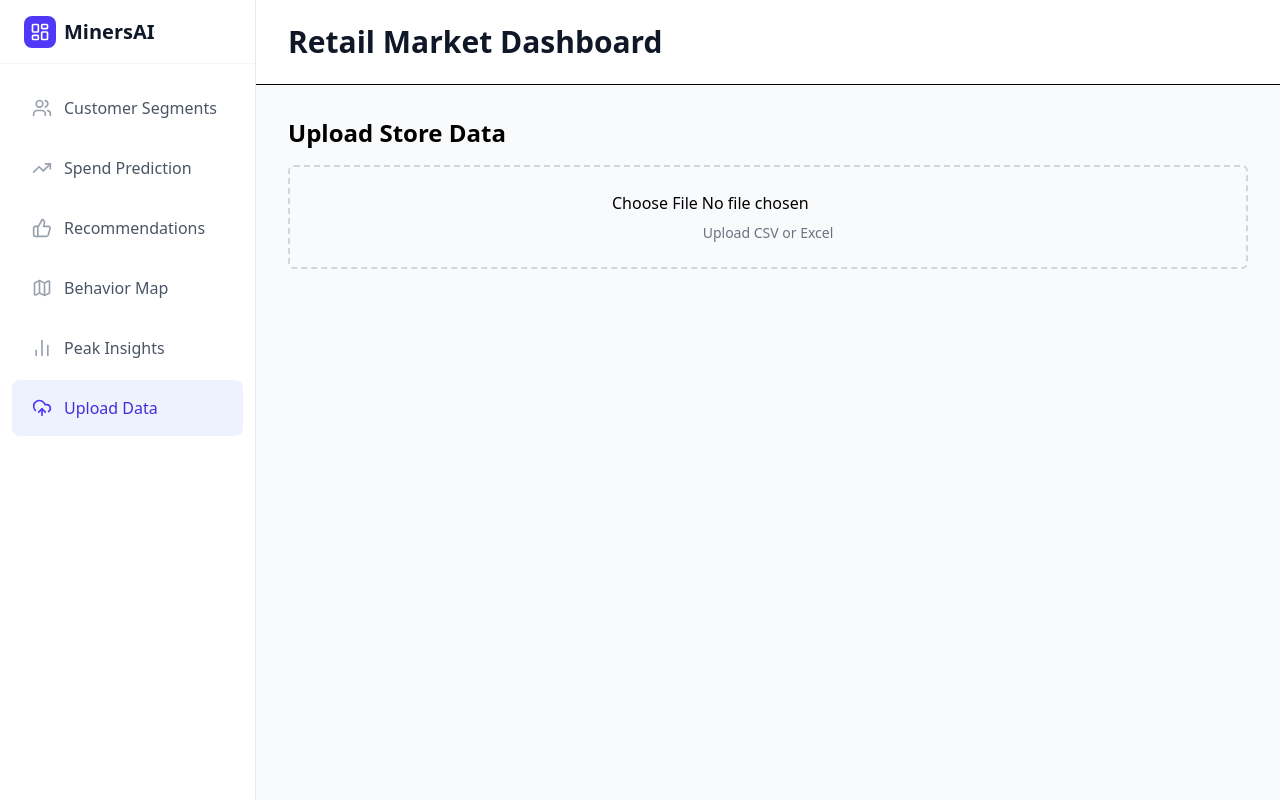
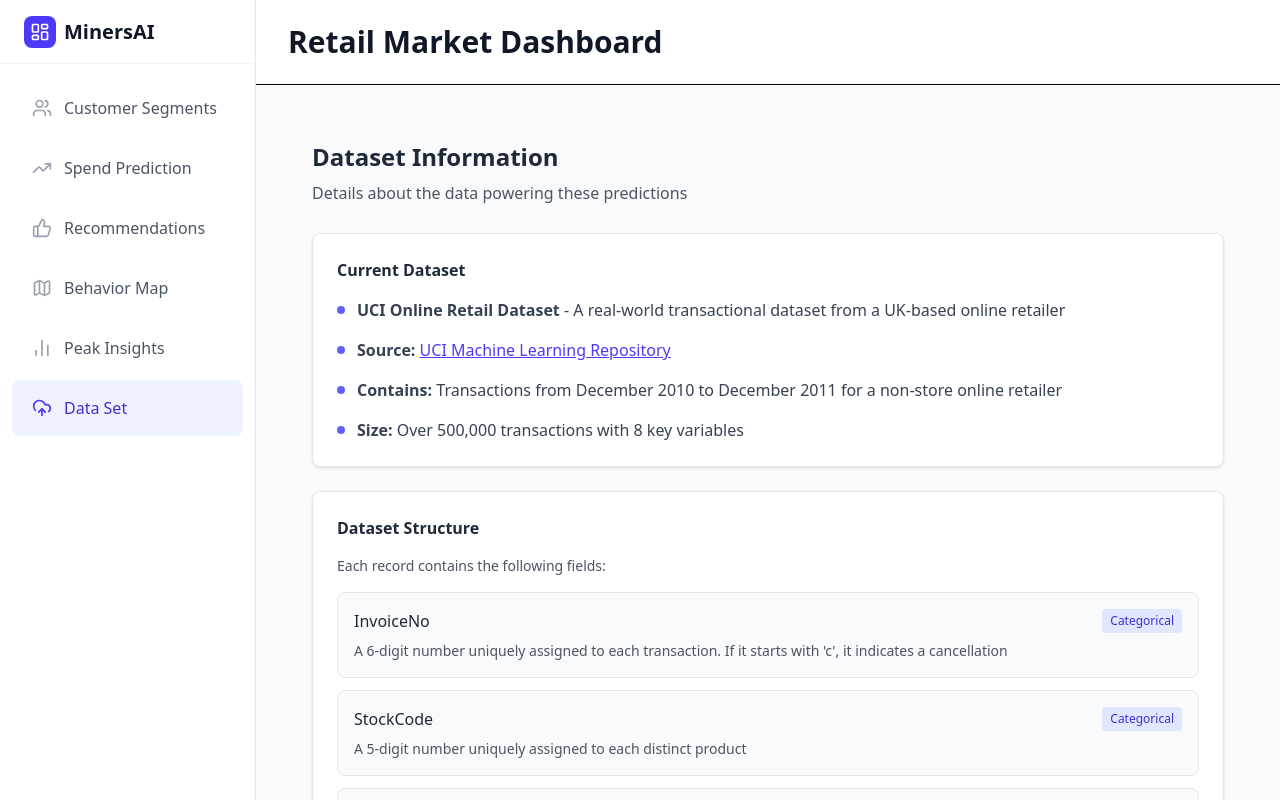
Before and after one commit to Sumit210106/retail-market-behaviour, a React (Vite) app in the folder frontend/: page /upload in a window 1280 px wide. Built offline with nearby package versions, Linux system fonts and the light colour scheme.

Commit message:
feat: dataset

```diff
--- a/frontend/src/components/Sidebar.jsx
+++ b/frontend/src/components/Sidebar.jsx
@@ -26,7 +26,7 @@ const menuItems = [
   { icon: ThumbsUp, label: "Recommendations", path: "/recommendations" },
   { icon: Map, label: "Behavior Map", path: "/behavior-map" },
   { icon: BarChart2, label: "Peak Insights", path: "/peak-insights" },
-  { icon: UploadCloud, label: "Upload Data", path: "/upload" },
+  { icon: UploadCloud, label: "Data Set", path: "/upload" },
 ];
 
 export default function Sidebar({ isOpen, onClose }) {
--- a/frontend/src/pages/UploadStoreData.jsx
+++ b/frontend/src/pages/UploadStoreData.jsx
@@ -1,15 +1,209 @@
 import DashboardLayout from "../layouts/DashboardLayout.jsx";
-import FileUploader from "../components/FileUploader.jsx";
 
-export default function UploadStoreData() {
-  const handleUpload = (file) => {
-    console.log("Uploaded file:", file);
-  };
+export default function DatasetInfoPage() {
+  const datasetFields = [
+    {
+      name: "InvoiceNo",
+      type: "Categorical",
+      description: "A 6-digit number uniquely assigned to each transaction. If it starts with 'c', it indicates a cancellation"
+    },
+    {
+      name: "StockCode",
+      type: "Categorical",
+      description: "A 5-digit number uniquely assigned to each distinct product"
+    },
+    {
+      name: "Description",
+      type: "Categorical",
+      description: "Product name"
+    },
+    {
+      name: "Quantity",
+      type: "Integer",
+      description: "The quantities of each product per transaction"
+    },
+    {
+      name: "InvoiceDate",
+      type: "Date",
+      description: "The day and time when each transaction was generated"
+    },
+    {
+      name: "UnitPrice",
+      type: "Continuous",
+      description: "Product price per unit (in sterling)"
+    },
+    {
+      name: "CustomerID",
+      type: "Categorical",
+      description: "A 5-digit number uniquely assigned to each customer"
+    },
+    {
+      name: "Country",
+      type: "Categorical",
+      description: "The name of the country where each customer resides"
+    }
+  ];
 
   return (
     <DashboardLayout>
-      <h1 className="text-2xl font-semibold mb-4">Upload Store Data</h1>
-      <FileUploader onUpload={handleUpload} />
+      <div className="p-6 bg-gray-50 min-h-screen">
+        <div className="max-w-5xl mx-auto">
+          {/* Header */}
+          <div className="mb-7">
+            <h1 className="text-2xl font-semibold text-gray-800 mb-2">
+              Dataset Information
+            </h1>
+            <p className="text-gray-600">
+              Details about the data powering these predictions
+            </p>
+          </div>
+
+          {/* Current Dataset */}
+          <div className="bg-white rounded-lg border border-gray-200 shadow-sm p-6 mb-6">
+            <h2 className="font-semibold text-gray-800 mb-4">Current Dataset</h2>
+
+            <div className="space-y-4">
+              <div className="flex items-start gap-3">
+                <div className="w-2 h-2 bg-indigo-500 rounded-full mt-2"></div>
+                <div>
+                  <p className="text-gray-700">
+                    <strong>UCI Online Retail Dataset</strong> - A real-world transactional dataset from a UK-based online retailer
+                  </p>
+                </div>
+              </div>
+
+              <div className="flex items-start gap-3">
+                <div className="w-2 h-2 bg-indigo-500 rounded-full mt-2"></div>
+                <div>
+                  <p className="text-gray-700">
+                    <strong>Source:</strong>{" "}
+                    <a
+                      href="https://archive.ics.uci.edu/dataset/352/online+retail"
+                      target="_blank"
+                      rel="noopener noreferrer"
+                      className="text-indigo-600 hover:text-indigo-700 underline"
+                    >
+                      UCI Machine Learning Repository
+                    </a>
+                  </p>
+                </div>
+              </div>
+
+              <div className="flex items-start gap-3">
+                <div className="w-2 h-2 bg-indigo-500 rounded-full mt-2"></div>
+                <div>
+                  <p className="text-gray-700">
+                    <strong>Contains:</strong> Transactions from December 2010 to December 2011 for a non-store online retailer
+                  </p>
+                </div>
+              </div>
+
+              <div className="flex items-start gap-3">
+                <div className="w-2 h-2 bg-indigo-500 rounded-full mt-2"></div>
+                <div>
+                  <p className="text-gray-700">
+                    <strong>Size:</strong> Over 500,000 transactions with 8 key variables
+                  </p>
+                </div>
+              </div>
+            </div>
+          </div>
+
+          {/* Dataset Structure */}
+          <div className="bg-white rounded-lg border border-gray-200 shadow-sm p-6 mb-6">
+            <h2 className="font-semibold text-gray-800 mb-4">Dataset Structure</h2>
+            <p className="text-sm text-gray-600 mb-4">
+              Each record contains the following fields:
+            </p>
+
+            <div className="space-y-3">
+              {datasetFields.map((field, idx) => (
+                <div
+                  key={idx}
+                  className="bg-gray-50 rounded-lg p-4 border border-gray-200"
+                >
+                  <div className="flex items-start justify-between mb-2">
+                    <h3 className="font-medium text-gray-800">{field.name}</h3>
+                    <span className="text-xs bg-indigo-100 text-indigo-700 px-2 py-1 rounded">
+                      {field.type}
+                    </span>
+                  </div>
+                  <p className="text-sm text-gray-600">{field.description}</p>
+                </div>
+              ))}
+            </div>
+          </div>
+
+
+          {/* Future Feature */}
+          <div className="bg-gradient-to-br from-indigo-50 to-purple-50 rounded-lg border border-indigo-200 p-6">
+  <div className="flex items-start gap-3 mb-3">
+    <span className="text-2xl"></span>
+    <div>
+      <h2 className="font-semibold text-gray-800 mb-1">Upcoming Feature: Custom Dataset Upload</h2>
+      <p className="text-sm text-gray-700 leading-relaxed">
+        As part of our college project, we are implementing a feature that will allow users to upload their own datasets and receive detailed analyses.
+        The system will automatically examine the structure of the uploaded data and apply relevant machine learning models to generate actionable insights.
+        This functionality aims to empower users to make data-driven decisions using their own data in a seamless and intuitive way.
+      </p>
+    </div>
+  </div>
+</div>
+
+
+          {/* Models Used */}
+          <div className="mt-6 bg-white rounded-lg border border-gray-200 shadow-sm p-6">
+  <h2 className="font-semibold text-gray-800 mb-4">Machine Learning Models</h2>
+  <div className="space-y-3">
+    <div className="flex items-start gap-3">
+      <div className="w-2 h-2 bg-indigo-500 rounded-full mt-2"></div>
+      <div>
+        <p className="text-gray-700">
+          <strong>Decision Tree</strong> - Used for customer spend predictions based on purchase history
+        </p>
+      </div>
+    </div>
+
+    <div className="flex items-start gap-3">
+      <div className="w-2 h-2 bg-indigo-500 rounded-full mt-2"></div>
+      <div>
+        <p className="text-gray-700">
+          <strong>K-Nearest Neighbors (KNN)</strong> - Powers the product similarity recommendations
+        </p>
+      </div>
+    </div>
+
+    <div className="flex items-start gap-3">
+      <div className="w-2 h-2 bg-indigo-500 rounded-full mt-2"></div>
+      <div>
+        <p className="text-gray-700">
+          <strong>Time Series Analysis</strong> - Identifies peak sales patterns by hour, day, and month
+        </p>
+      </div>
+    </div>
+
+    <div className="flex items-start gap-3">
+      <div className="w-2 h-2 bg-indigo-500 rounded-full mt-2"></div>
+      <div>
+        <p className="text-gray-700">
+          <strong>K-Means Clustering</strong> - Groups similar customers or products for segmentation and targeted marketing
+        </p>
+      </div>
+    </div>
+
+    <div className="flex items-start gap-3">
+      <div className="w-2 h-2 bg-indigo-500 rounded-full mt-2"></div>
+      <div>
+        <p className="text-gray-700">
+          <strong>Principal Component Analysis (PCA)</strong> - Reduces dimensionality of data for easier visualization and faster model training
+        </p>
+      </div>
+    </div>
+  </div>
+</div>
+
+        </div>
+      </div>
     </DashboardLayout>
   );
 }
```
